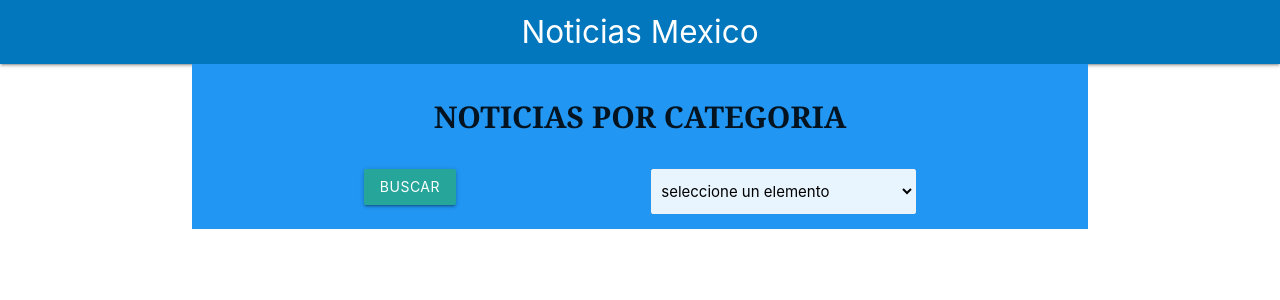
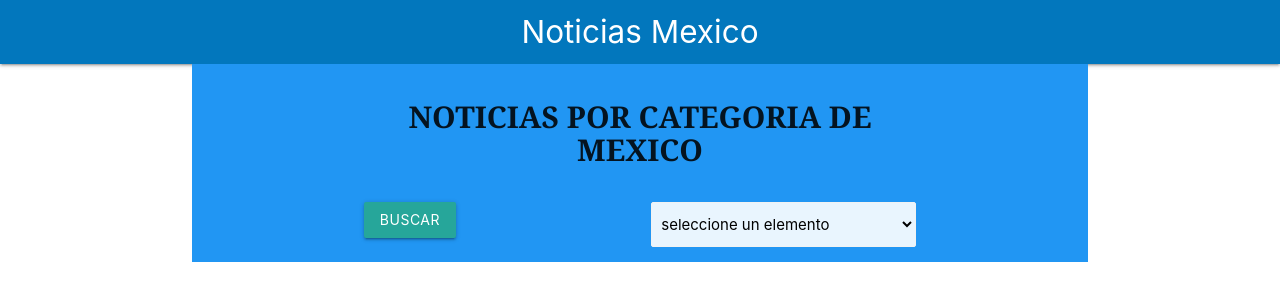
Before and after one commit to brayan-partida/noticiasReact, a React (Create React App) app: page / in a window 1280 px wide. Shown: the top 300 px of the page. Built offline with nearby package versions, Linux system fonts and the light colour scheme.

Commit message:
preuba heroku

```diff
--- a/src/components/Formulario.js
+++ b/src/components/Formulario.js
@@ -12,7 +12,7 @@ function Formulario() {
       <div className={`styles.buscador row`}>
         <div className="col s12 m8 offset-m2">
           <form>
-            <h2 className={styles.heading}>Noticias por categoria</h2>
+            <h2 className={styles.heading}>Noticias por categoria de Mexico</h2>
 
             <div className="input-field col s6">
               <button
```
